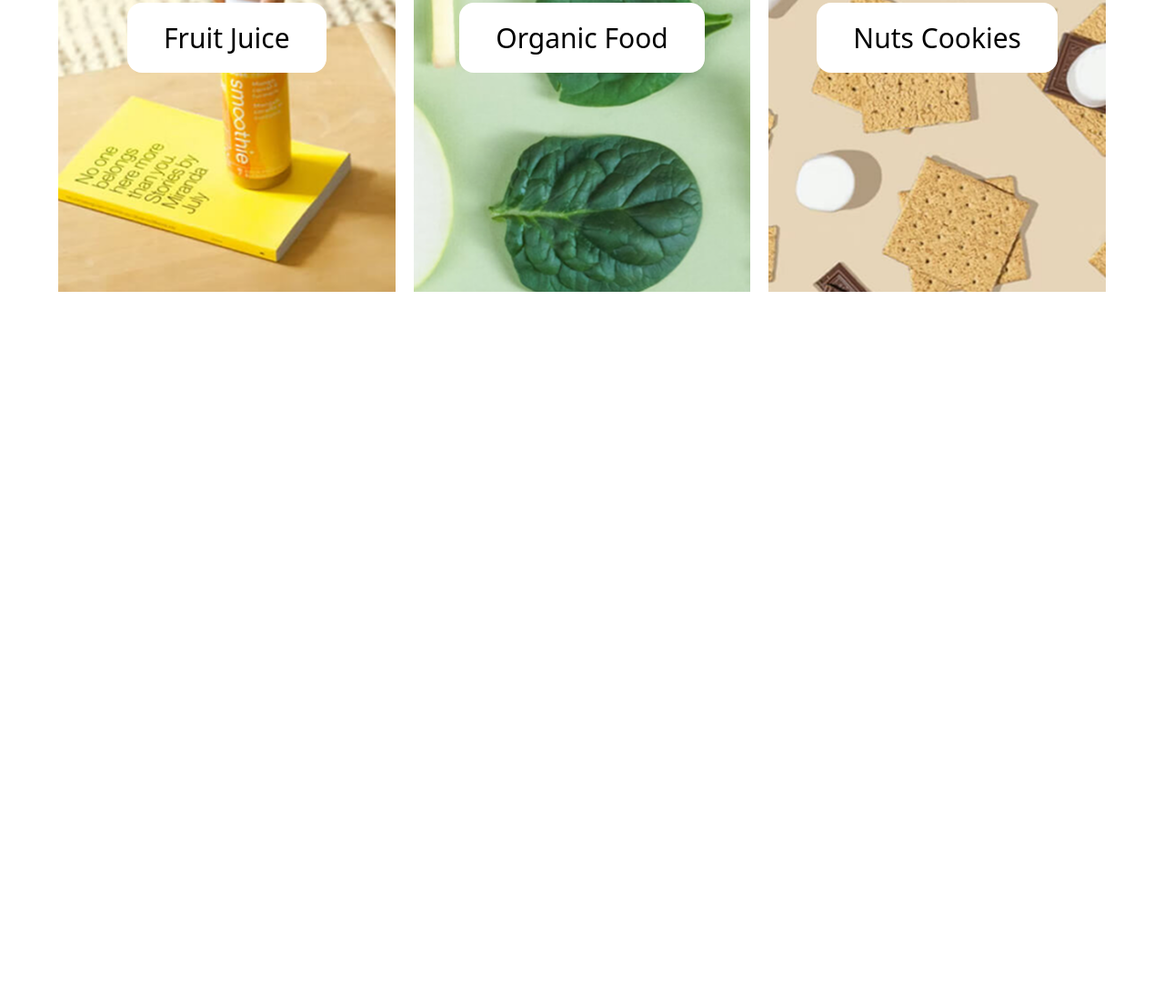
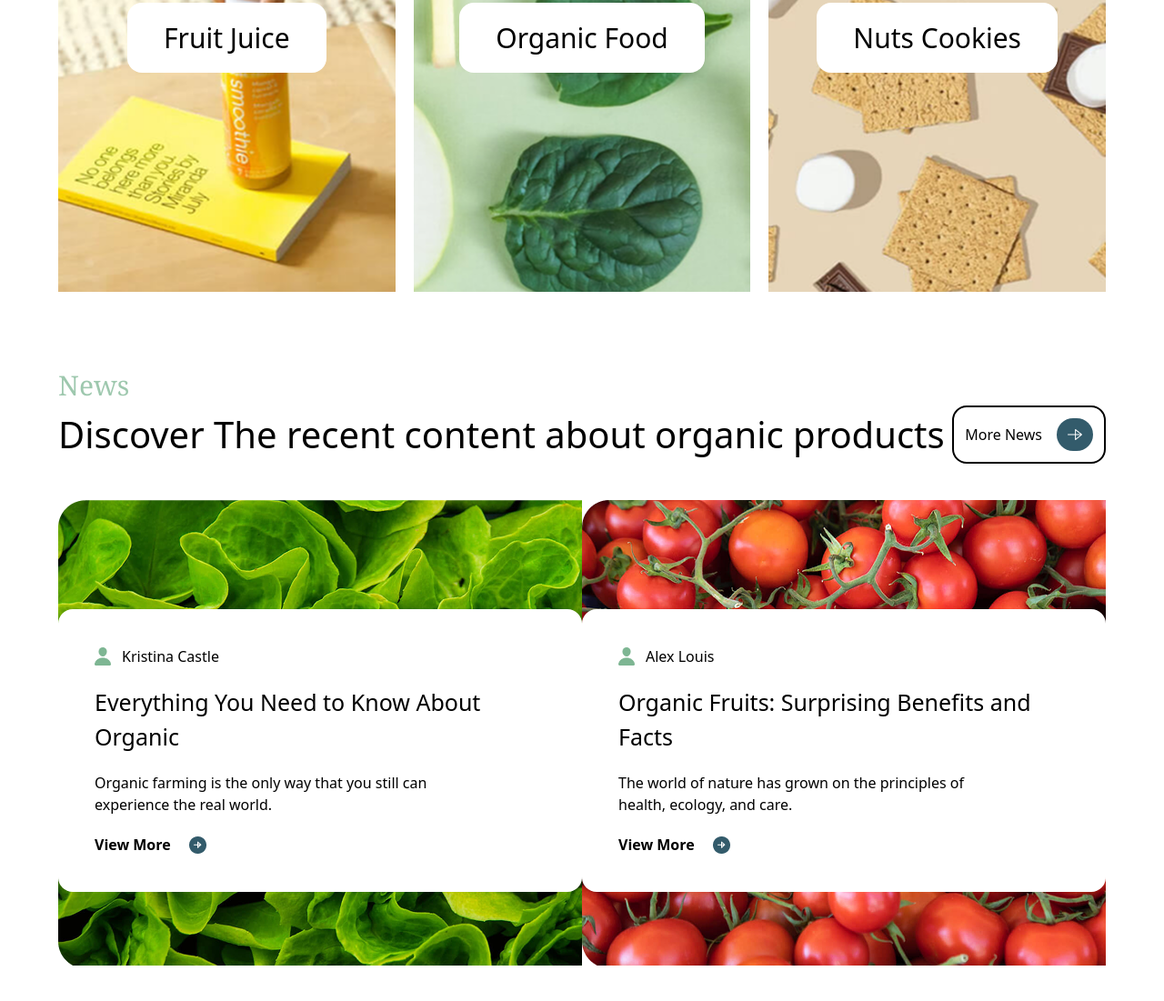
Before and after one commit to abubakrhomidov2009-ux/abubakr-7, a website: page src/index.html in a window 1280 px wide. Shown: the part 4368-5469 px from the top of the page at 91% size. Before the commit the page ends 4689 px from the top, so only its background shows below. Drawn offline with nearby package versions, Linux system fonts and the light colour scheme; files that its build step writes are made by us from their sources.

Commit message:
seventh section

```diff
--- a/src/index.html
+++ b/src/index.html
@@ -286,6 +286,56 @@
             </div>
 
         </section>
+
+        <section class="max-w-400 m-auto w-[90%] py-20">
+            <p class="font-serif text-[30px] text-[#9EC8AE]">News</p>
+
+            <div class="lg:flex lg:flex-row flex flex-col items-center justify-between">
+                <h1 class="text-[40px]">Discover The recent content about organic products</h1>
+                <div class="flex items-center gap-4 border-2 w-fit p-3 rounded-2xl">
+                    <p>More News</p>
+                    <div class="bg-[#335B6B] p-3 rounded-4xl w-fit"><img src="./Vector (36).png" alt=""></div>
+                </div>
+            </div>
+
+            <div class="lg:flex lg:flex-row flex flex-col lg:gap-0 gap-5 justify-between">
+                <div class="bg-[url(bg7.png)] h-128 lg:w-167 mt-10">
+                    <div class="bg-white w-fit relative top-30 rounded-2xl flex flex-col gap-5 m-auto px-5 lg:px-10 py-10">
+                        <div class="flex items-center gap-3">
+                            <div><img src="./IMAGE (28).png" alt=""></div>
+                            <p>Kristina Castle</p>
+                        </div>
+
+                        <h1 class="text-[25px]">Everything You Need to Know About Organic</h1>
+
+                        <p class="lg:w-100"> Organic farming is the only way that you still can experience the real world.</p>
+
+                        <div class="flex items-center gap-5">
+                            <p class="text-[20px ] font-bold">View More</p>
+                            <div><img src="./IMAGE (29).png" alt=""></div>
+                        </div>
+                    </div>
+                </div>
+
+                <div class="bg-[url(bg8.png)] h-128 lg:w-167 mt-10">
+                    <div class="bg-white w-fit relative top-30 rounded-2xl flex flex-col gap-5 m-auto px-2 py-5 lg:px-10 lg:py-10">
+                        <div class="flex items-center gap-3">
+                            <div><img src="./IMAGE (28).png" alt=""></div>
+                            <p>Alex Louis</p>
+                        </div>
+
+                        <h1 class="text-[25px]">Organic Fruits: Surprising Benefits and Facts</h1>
+
+                        <p class="lg:w-100"> The world of nature has grown on the principles of health, ecology, and care.</p>
+
+                        <div class="flex items-center gap-5">
+                            <p class="text-[20px ] font-bold">View More</p>
+                            <div><img src="./IMAGE (29).png" alt=""></div>
+                        </div>
+                    </div>
+                </div>
+            </div>
+        </section>
     </main>
 </body>
 
```
Also changed, not shown: src/IMAGE (28).png (added), src/IMAGE (29).png (added), src/bg7.png (added), src/bg8.png (added).
